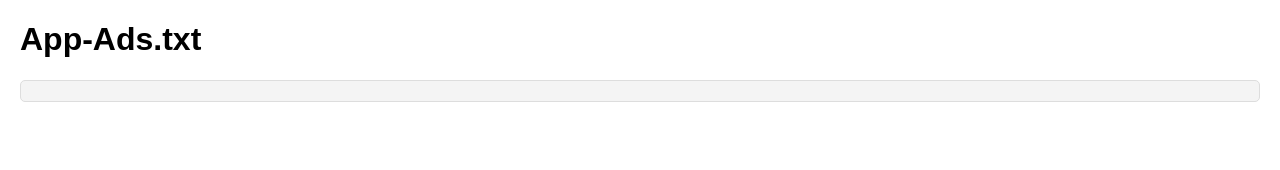
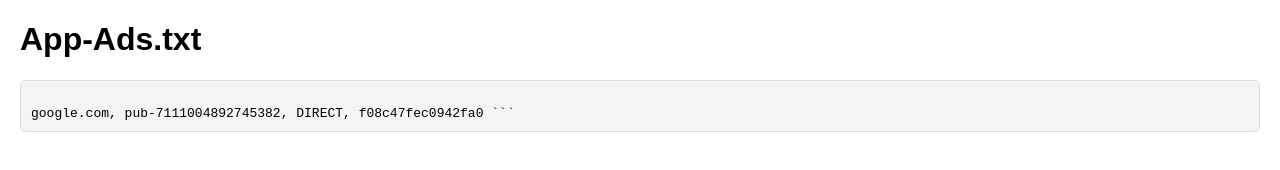
Before and after one commit to davekpave/davekpave.github.io, a plain HTML site: page index.html in a window 1280 px wide. Drawn offline with Linux system fonts and the light colour scheme.

Commit message:
Update index.html

````diff
--- a/index.html
+++ b/index.html
@@ -18,3 +18,5 @@
 <body>
     <h1>App-Ads.txt</h1>
     <pre>
+
+google.com, pub-7111004892745382, DIRECT, f08c47fec0942fa0 ```
````
